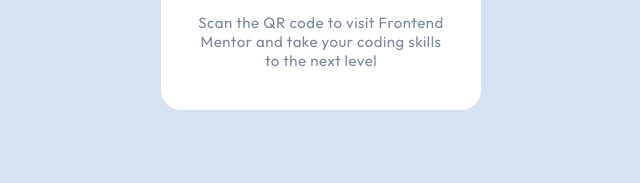
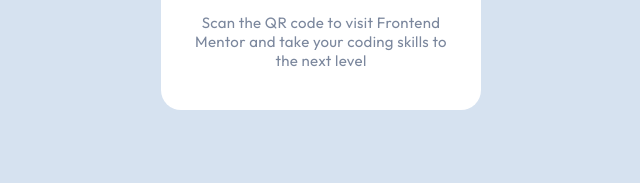
Before and after one commit to slowjo/FMQrCodeComponent, a plain HTML site: page index.html in a window 1280 px wide. Shown: the part 539-722 px from the top of the page, 319-959 px from the left. Drawn offline with Linux system fonts and the light colour scheme.

Commit message:
less letter space

```diff
--- a/style.css
+++ b/style.css
@@ -56,7 +56,7 @@
     padding-inline: 16px;
     margin-bottom: 24px;
     color: hsl(220, 15%, 55%);
-    letter-spacing: 0.5px;
+    letter-spacing: 0.3px;
 }
 
 footer {
```
